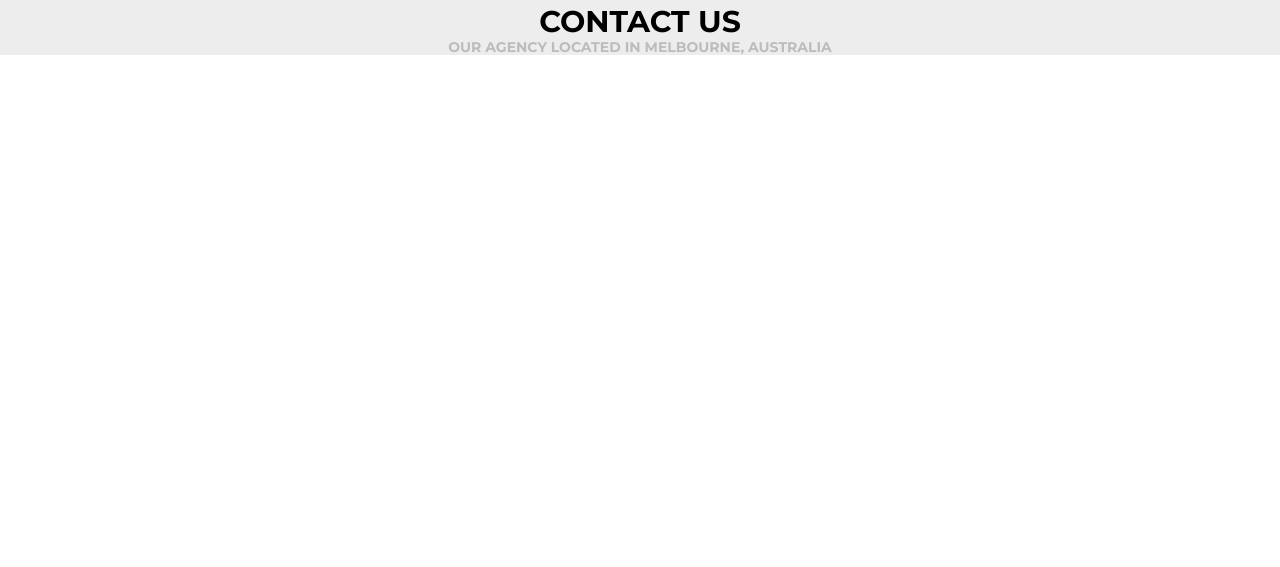
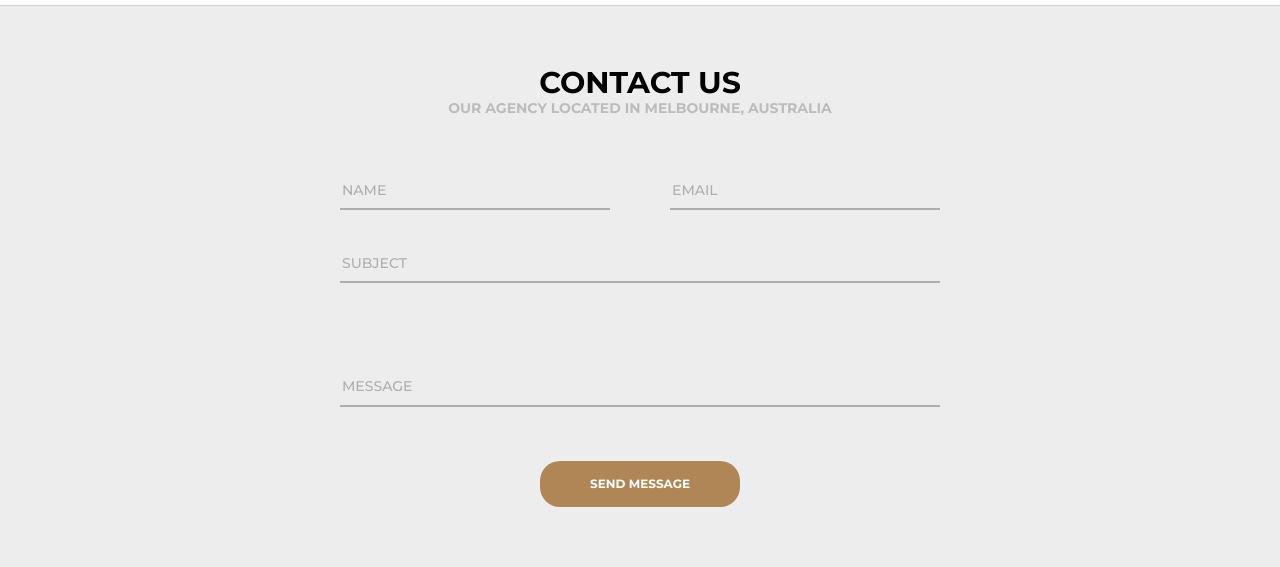
Before and after one commit to PawelZurawka/Awax_Website, a website: page index.html in a window 1280 px wide. Shown: the part 5877-6444 px from the top of the page. Before the commit the page ends 5982 px from the top, so only its background shows below. Drawn offline with Linux system fonts and the light colour scheme.

Commit message:
Finish contact section

```diff
--- a/index.html
+++ b/index.html
@@ -419,9 +419,27 @@
         </div>
       </section>
       <section class="contact">
-        <div class="container"></div>
-        <h2 class="section__header--black team__header">contact us</h2>
-        <p class="section-subheading">our agency located in melbourne, australia</p>
+        <div class="container">
+          <h2 class="section__header--black team__header">contact us</h2>
+          <p class="section-subheading">our agency located in melbourne, australia</p>
+          <form class="contact__form" action="" method="post">
+            <div class="row">
+              <div class="col-6">
+                <label for="name" class="visually-hidden">Name:</label>
+                <input class="contact__field contact__name" name="user_name" type="text" id="name" placeholder="NAME" required>
+              </div>
+              <div class="col-6">
+                <label for="mail" class="visually-hidden">E-mail:</label>
+                <input class="contact__field contact__email" name="email" type="email" id="mail" placeholder="EMAIL" required>
+              </div>
+            </div>
+            <label for="subject" class="visually-hidden">Subject:</label>
+            <input class="contact__field" name="subject" type="text" id="subject" placeholder="SUBJECT">
+            <label for="msg" class="visually-hidden">Message:</label>
+            <textarea class="contact__message-field" id="msg" name="user_message" placeholder="MESSAGE" required></textarea>
+            <button class="button contact__button">send message</button>
+          </form>
+        </div>
       </section>
     </main>
   </body>
--- a/sass/sections/_contact.scss
+++ b/sass/sections/_contact.scss
@@ -1,3 +1,48 @@
 .contact {
   background-color: $section-bg;
+  padding-bottom: 60px;
+
+  &__form {
+    padding: 0 260px;
+  }
+
+  &__field {
+      width: 100%;
+      margin-bottom: 30px;
+      border: none;
+      border-bottom: 2px solid #AEAEAE;
+      background-color: $section-bg;
+      outline: none;
+      padding-bottom: 10px;
+      padding-top: 15px;
+      font-size: 14px;
+      font-weight: $font-medium;
+      &::placeholder {
+          color: #AEAEAE;
+      }
+  }
+
+  &__message-field {
+      @extend .contact__field;
+      resize: none;
+      padding-top: 50px;
+      &::placeholder {
+        position: relative;
+        top: 15px;
+    }
+  }
+
+  &__name {
+    width: 90%;
+  }
+
+  &__email {
+    width: 90%;
+    margin-left: 10%;
+  }
+
+  &__button {
+    display: block;
+    margin: 0 auto;
+  }
 }
--- a/sass/sections/_facts.scss
+++ b/sass/sections/_facts.scss
@@ -34,6 +34,9 @@
   &__description {
     color: $white;
     padding: 0 38px;
+    margin-bottom: 80px;
+    color: $grey;
+    font-size: 12px;
   }
 
   &__description-even {
```
Also changed, not shown: css/style.css, 1 other file.
